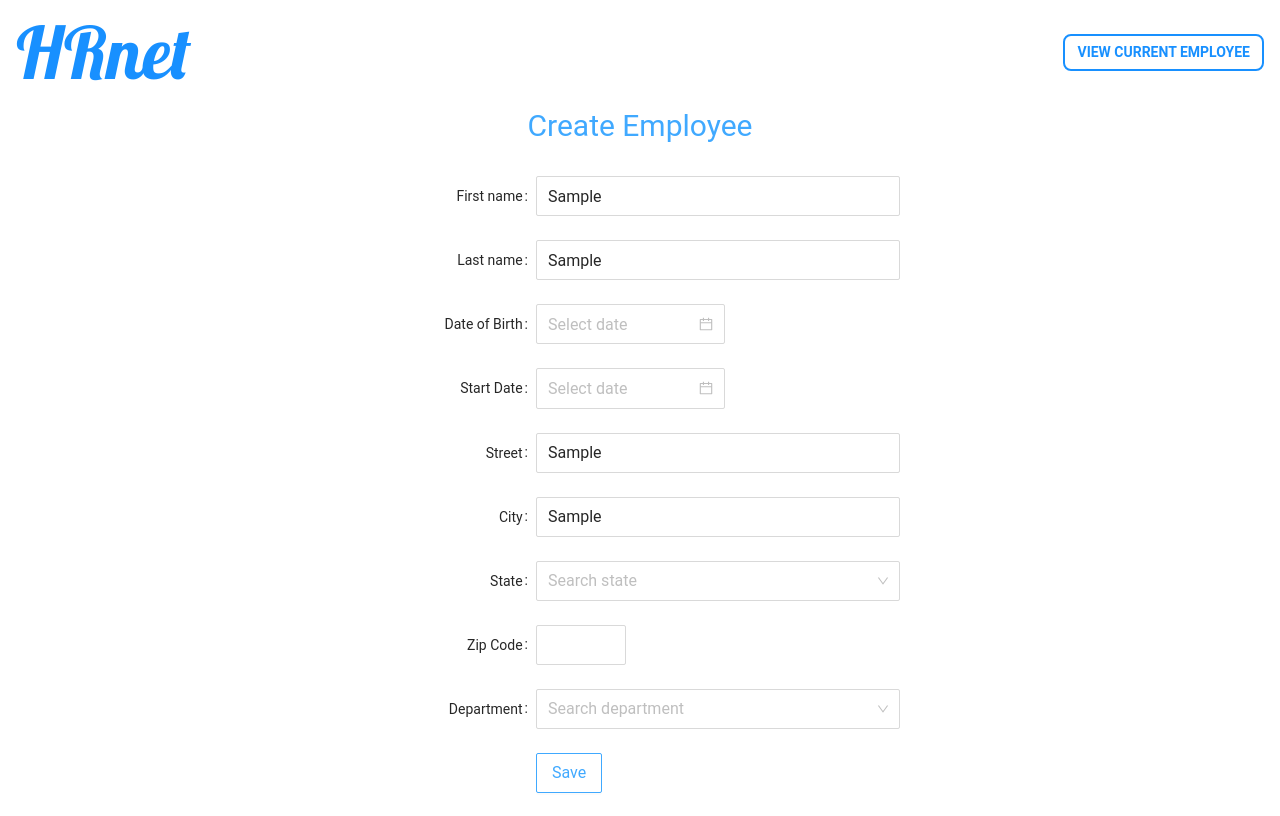
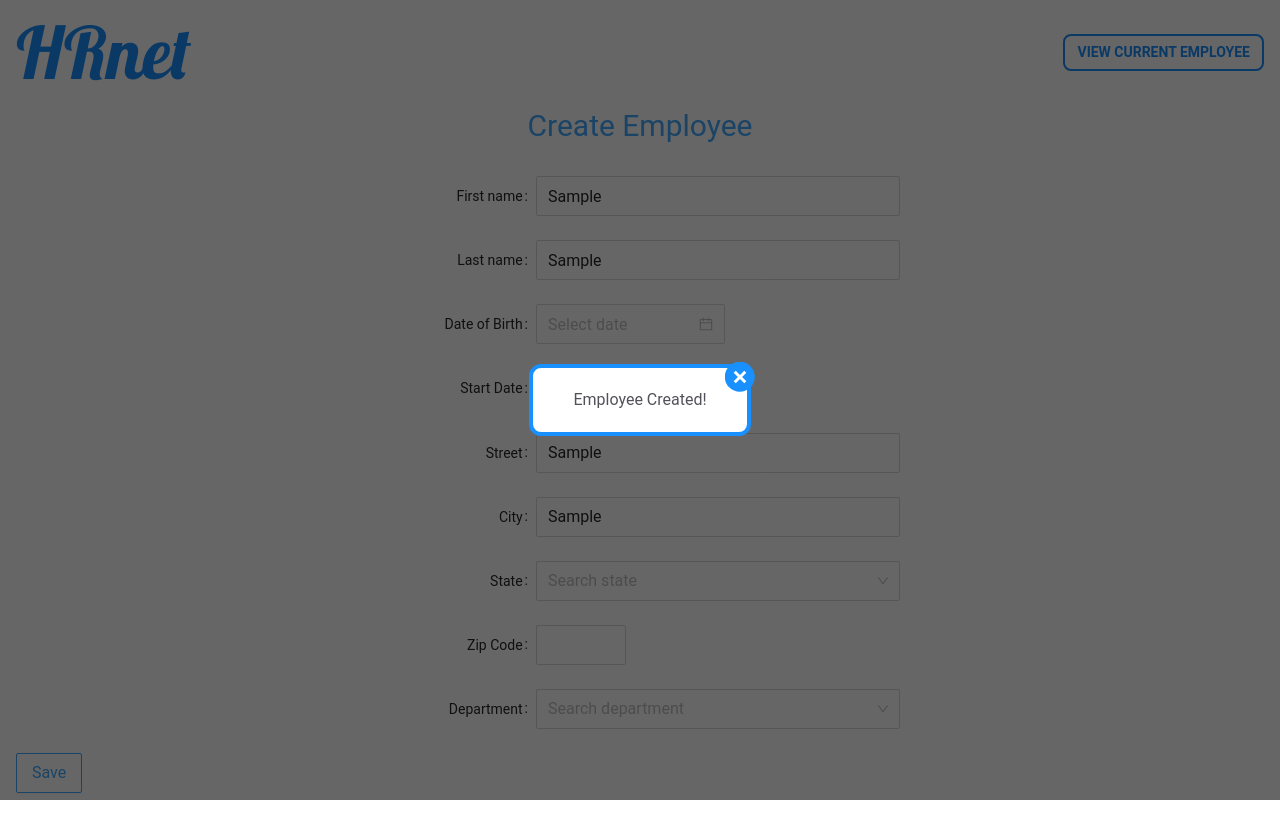
Before and after one commit to EPourmo/migrating-from-jquery-to-react-library, a React (Vite) app in the folder p14-react/: page / in a window 1280 px wide. Both pictures are taken after typing "Sample", "Sample", "Sample", "Sample", "Sample", "Sample" into the empty fields and a click on the button "Save". Built offline with nearby package versions, Linux system fonts and the light colour scheme.

Commit message:
work on modal design

```diff
--- a/p14-react/src/components/FormUI.jsx
+++ b/p14-react/src/components/FormUI.jsx
@@ -1,8 +1,9 @@
-import { Button, Form, InputNumber, Select } from "antd";
+import { Button, Form, InputNumber, message, Select } from "antd";
 import "antd/dist/antd.css";
 import { stateData, departmentData, forItemData } from "../formData";
 import Components from "../formData";
-import Modal from "react-modal-oc-p14";
+// import Modal from "react-modal-oc-p14";
+import Modal from "./Modal";
 import { useState } from "react";
 
 const FormUI = () => {
@@ -65,7 +66,6 @@ const FormUI = () => {
         <Form.Item
           wrapperCol={{
             span: 7,
-            offset: 10,
           }}
         >
           <Button
@@ -79,7 +79,9 @@ const FormUI = () => {
           </Button>
         </Form.Item>
       </Form>
-      {modalOpen && <Modal setOpenModal={setModalOpen} />}
+      {modalOpen && (
+        <Modal setOpenModal={setModalOpen} message={"Employee Created!"} />
+      )}
     </>
   );
 };
--- /dev/null
+++ b/p14-react/src/components/Modal.jsx
@@ -0,0 +1,24 @@
+import React from "react";
+import closeIcon from "../assets/closeIcon.svg";
+
+const Modal = ({ setOpenModal, message }) => {
+  return (
+    <div className="bg-black bg-opacity-60 fixed inset-0 z-50">
+      <div className="flex h-screen justify-center items-center">
+        <div className="flex-col justify-center bg-white py-5 px-10 border-4 border-primary rounded-xl relative">
+          <div className="flex text-base text-zinc-600">{message}</div>
+          <button
+            className="absolute -right-2 -top-1.5 z-100"
+            onClick={() => {
+              setOpenModal(false);
+            }}
+          >
+            <img src={closeIcon} alt="close button" />
+          </button>
+        </div>
+      </div>
+    </div>
+  );
+};
+
+export default Modal;
```
Also changed, not shown: p14-react/src/assets/closeIcon.svg (added).
